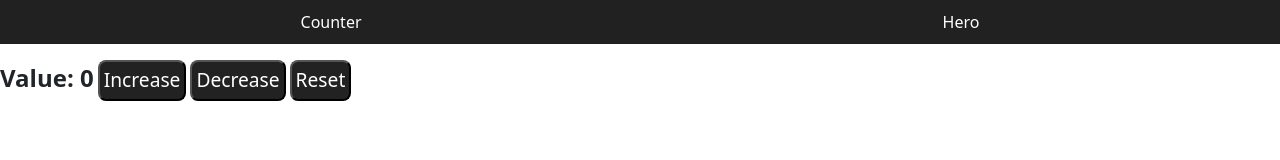
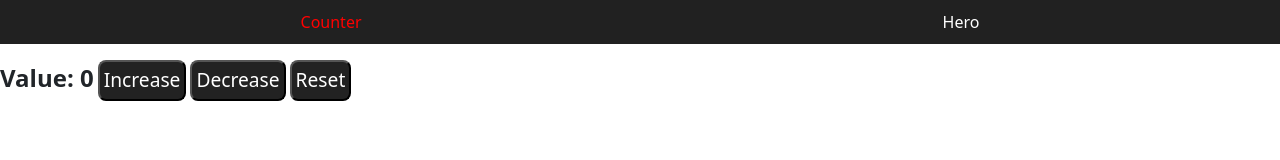
Before and after one commit to CarlosGal19/First_Angular_Practice, an Angular app: page / in a window 1280 px wide. Shown: the top 160 px of the page. Built offline with nearby package versions, Linux system fonts and the light colour scheme.

Commit message:
style: use router link active directive

```diff
--- a/src/app/nav-bar/nav-bar.css
+++ b/src/app/nav-bar/nav-bar.css
@@ -17,5 +17,5 @@ a {
 
 a.active {
   color: red;
-  text-decoration: underline;
+  text-decoration: none;
 }
--- a/src/app/nav-bar/nav-bar.html
+++ b/src/app/nav-bar/nav-bar.html
@@ -1,12 +1,12 @@
 <nav>
   <ul>
     <li>
-      <a rel="stylesheet" routerLink="">
+      <a rel="stylesheet" routerLink="" routerLinkActive="active" [routerLinkActiveOptions]="{exact:true}">
         Counter
       </a>
     </li>
     <li>
-      <a rel="stylesheet" routerLink="hero">
+      <a rel="stylesheet" routerLink="hero" routerLinkActive="active" [routerLinkActiveOptions]="{exact:true}">
         Hero
       </a>
     </li>
--- a/src/app/nav-bar/nav-bar.ts
+++ b/src/app/nav-bar/nav-bar.ts
@@ -1,9 +1,9 @@
 import { Component } from '@angular/core';
-import { RouterLink } from "@angular/router";
+import { RouterLink, RouterLinkActive } from "@angular/router";
 
 @Component({
   selector: 'app-nav-bar',
-  imports: [RouterLink],
+  imports: [RouterLink, RouterLinkActive],
   templateUrl: './nav-bar.html',
   styleUrl: './nav-bar.css',
 })
```
